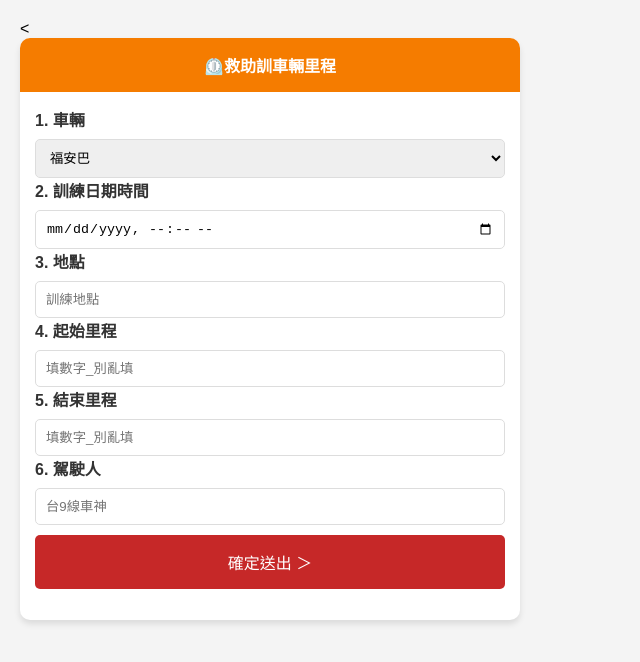
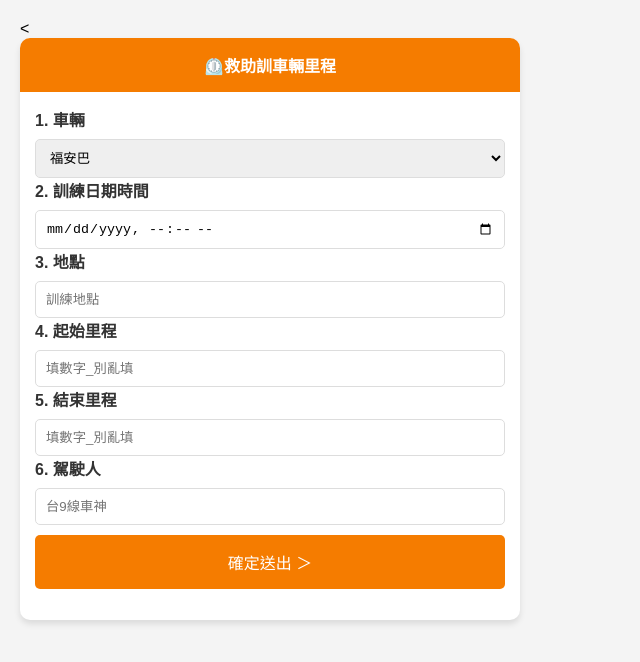
Before and after one commit to BisSamChan/car_mileage.github.io, a plain HTML site: page index.html in a window 1280 px wide. Shown: the whole page, without its empty margins (0-640 px from the left). Drawn offline with Linux system fonts and the light colour scheme.

Commit message:
Update index.html

```diff
--- a/index.html
+++ b/index.html
@@ -11,7 +11,7 @@
         .form-group { padding: 15px; }
         label { display: block; font-weight: bold; margin-bottom: 8px; color: #333; }
         input, select { width: 100%; padding: 10px; border: 1px solid #ddd; border-radius: 5px; box-sizing: border-box; }
-        button { width: 100%; background-color: #c62828; color: white; padding: 15px; border: none; border-radius: 5px; cursor: pointer; font-size: 16px; margin-top: 10px; }
+        button { width: 100%; background-color:  #f57c00; color: white; padding: 15px; border: none; border-radius: 5px; cursor: pointer; font-size: 16px; margin-top: 10px; }
     </style>
 </head>
 <body>
```
